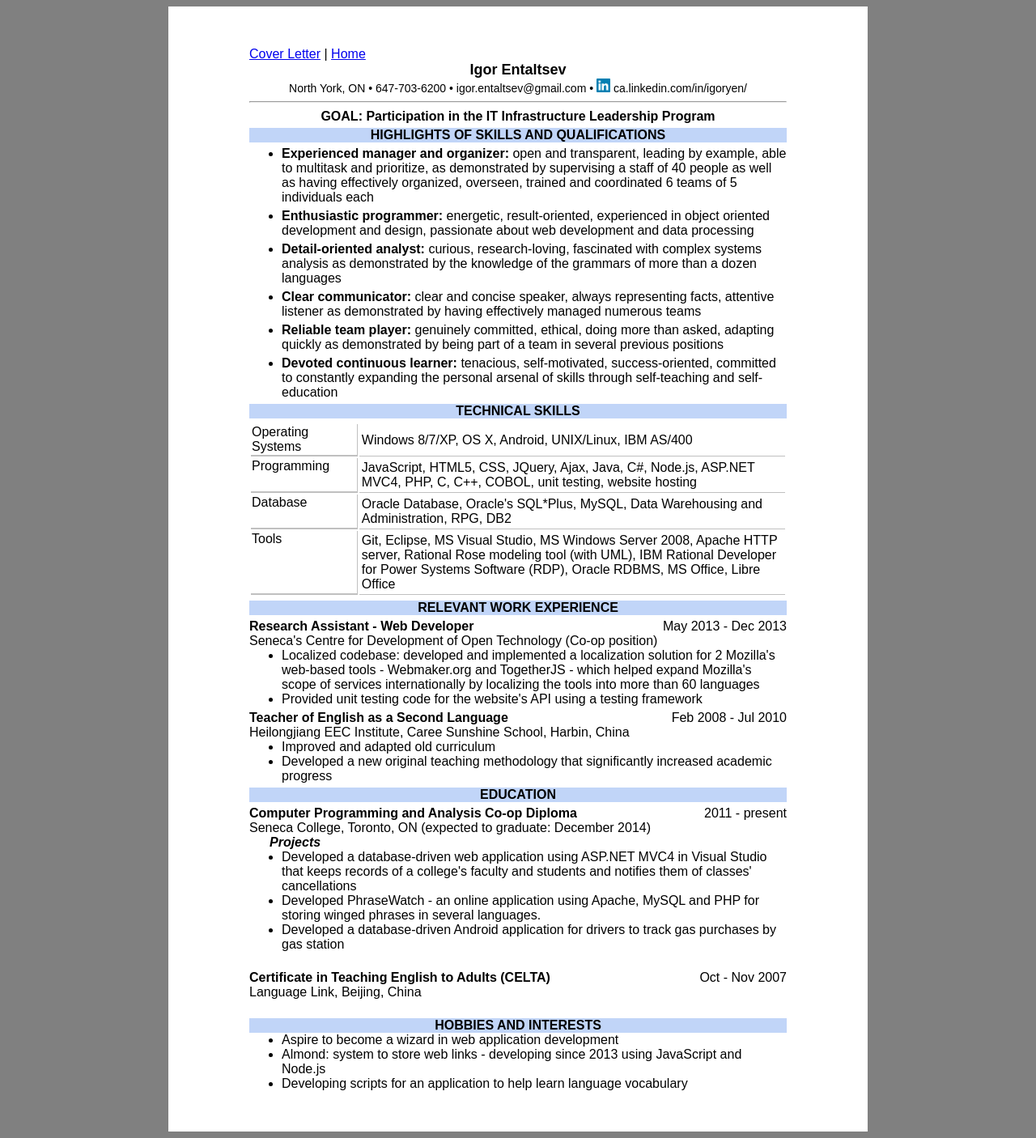
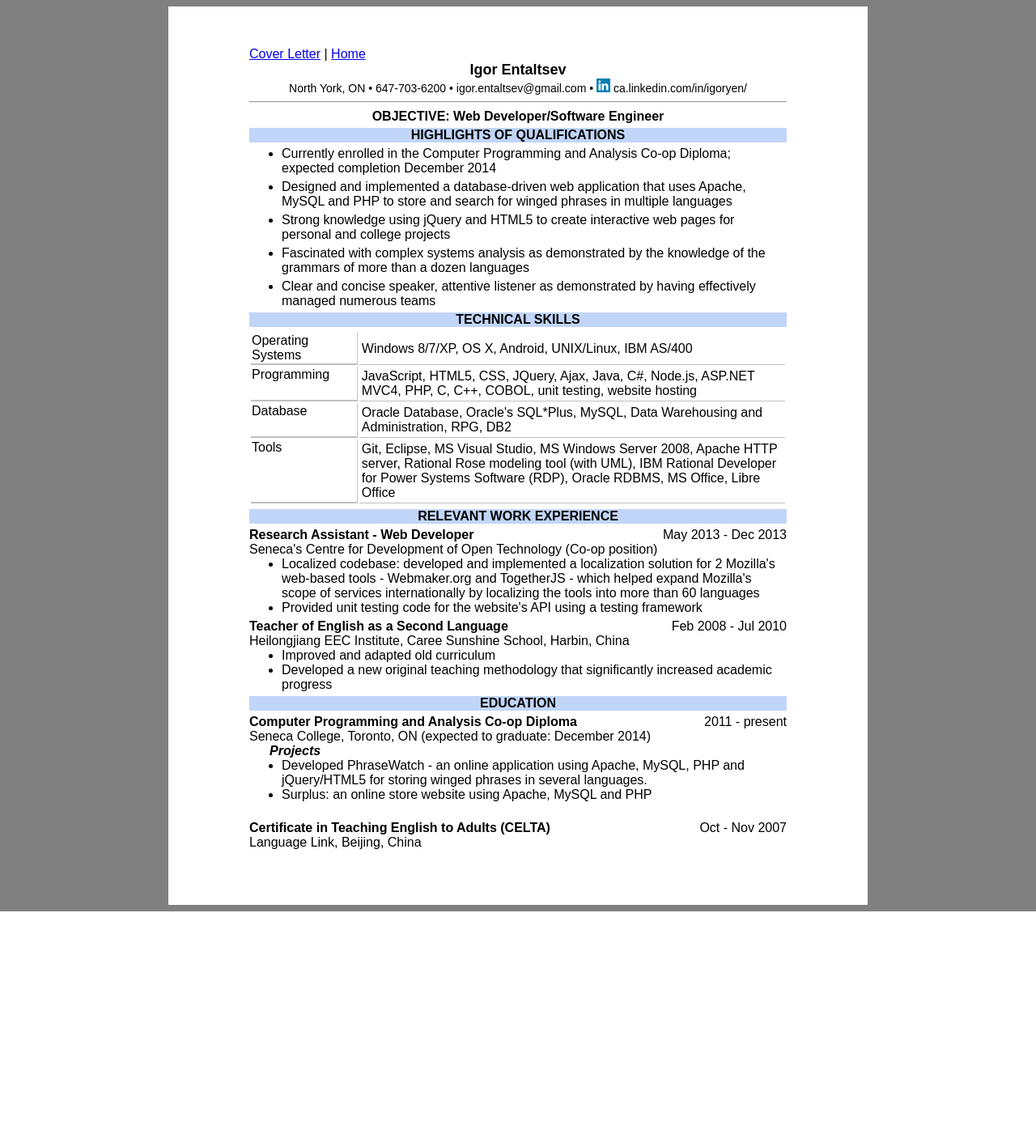
Before and after one commit to igoryen/feijoa, a PHP site: page /resume/index.php in a window 1280 px wide. Shown: the whole page at 81% size. After the commit the page ends 1126 px from the top, so only its background shows below. Run offline with PHP 8.4, Linux system fonts and the light colour scheme.

Commit message:
issue#3 - Palomino resume

```diff
--- a/resume/education/edu_seneca_prj.inc
+++ b/resume/education/edu_seneca_prj.inc
@@ -3,10 +3,10 @@
   <ul>
 
 <?php
-    asp_net();
+    //asp_net();
     phrase_watch();
-    android();
-    // surplus();
+    //android();
+    surplus();
     // mama_pizza();
     // sencon();
 ?>
--- a/resume/index.php
+++ b/resume/index.php
@@ -23,7 +23,7 @@ include("../string_lib/resume_stringlib.php");
         include ("./education/education.inc");
         // include ("./other/achievements.inc");
         // include ("./other/volunteer.inc");
-        include ("./other/interests.inc");
+        //include ("./other/interests.inc");
 ?>
 
     </div>
--- a/resume/qualifications/highlights.inc
+++ b/resume/qualifications/highlights.inc
@@ -1,7 +1,9 @@
-<div  class="bar">HIGHLIGHTS OF SKILLS AND QUALIFICATIONS</div>
+<div  class="bar">HIGHLIGHTS OF QUALIFICATIONS</div>
 <div class="highlights">
   <ul>
     <?php
+
+    /*---------------------------------------------
     // CANTIRE IT Infrastructure Leadership Program
     manager();
     programmer();
@@ -16,6 +18,7 @@
     // editor();
     learner();
     // translator();
+    -----------------------------*/
     /*---------------------------
     // SyncBASE
     programmer(); //
@@ -33,22 +36,27 @@
     communicator();
     // translator();
     -------------------------------*/
-    /*---------------------------
+
     // PALOMINO - 141003
-    programmer();
+    seneca_student();
+    software_developer();
+    web_designer();
+    analyst2();
+    communicator2();
+    // programmer();
     // manager();
     // organizer();
-    analyst();
-    strategist();
-    communicator();
+    // analyst();
+    // strategist();
+    // communicator();
     // problem_solver();
-    team_player();
+    // team_player();
     // listener();
-    multicultural();
+    // multicultural();
     // editor();
     // learner();
     // translator();
-    -------------------*/
+
     /*------------------
     // 141003fr IBM
     programmer();
--- a/string_lib/resume_stringlib.php
+++ b/string_lib/resume_stringlib.php
@@ -35,13 +35,13 @@
 // OBJECTIVE STATEMENT
 //==========================================================================
   function objective(){
-    $x = "GOAL: Participation in the IT Infrastructure Leadership Program";
-    //$x = "OBJECTIVE: Software Developer";
+    // $x = "GOAL: Participation in the IT Infrastructure Leadership Program";
+    // $x = "OBJECTIVE: Software Developer";
     // $x = "Objective: to obtain a retail position";
     // $x = "CAREER GOAL: WEB DEVELOPER";
     // $x = "OBJECTIVE: CANADIAN TIRE STORE TEAM MEMBER";
     // $x = "OBJECTIVE: Entry-Level Business Consultant/ IT Specialist"; // IBM - Nova Scotia
-    // $x = "OBJECTIVE: Web Developer/Software Engineer";
+    $x = "OBJECTIVE: Web Developer/Software Engineer";
     print $x;
   }
 
@@ -51,6 +51,15 @@
   /*
   http://www.businessbee.com/resources/sales/5-traits-good-data-analyst/
   */
+
+
+  // •
+  // •
+  // • ..
+  // • Fascinated with complex systems analysis as demonstrated by the knowledge of the grammars of more than a dozen languages
+  // • Clear and concise speaker; attentive listener as demonstrated by having effectively managed numerous teams
+
+
   function analyst(){
     $adj = "Detail-oriented ";
     $skill= "analyst: ";
@@ -58,11 +67,21 @@
     print "<li>" . "<b>" . $adj . $skill . "</b>" .  $expl . "</li>";
   }
 
+  function analyst2(){
+    $x = "Fascinated with complex systems analysis as demonstrated by the knowledge of the grammars of more than a dozen languages";
+    print "<li>" . $x . "</li>";
+  }
+
   function communicator(){
     $adj = "Clear ";
     $skill= "communicator: ";
     $expl = "clear and concise speaker, always representing facts, attentive listener as demonstrated by having effectively managed numerous teams";
     print "<li>" . "<b>" . $adj . $skill . "</b>" .  $expl . "</li>";
+  }
+
+  function communicator2(){
+    $x = "Clear and concise speaker, attentive listener as demonstrated by having effectively managed numerous teams";
+    print "<li>" . $x. "</li>";
   }
 
   function editor(){
@@ -94,6 +113,7 @@
     print "<li>" . "<b>" . $adj . $skill . "</b>" .  $expl . "</li>";
 
   }
+
   function manager(){
     $adj = "Experienced ";
     $skill= "manager and organizer: ";
@@ -147,6 +167,18 @@
 
     print "<li title=\" $title\">" . "<b>" . $adj . $skill . "</b>" .  $expl . "</li>";
   }
+
+  // used for Palomino 141005
+  function seneca_student(){
+    $x = "Currently enrolled in the Computer Programming and Analysis Co-op Diploma; expected completion December 2014";
+    print "<li>" . $x . "</li>";
+  }
+  // used for Palomino 141005
+  function software_developer(){
+    $x = "Designed and implemented a database-driven web application that uses Apache, MySQL and PHP to store and search for winged phrases in multiple languages";
+    print "<li>" . $x . "</li>";
+  }
+
   //http://www.inc.com/paul-schoemaker/6-habits-of-strategic-thinkers.html
   function strategist(){
     $adj = "Advancing ";
@@ -182,6 +214,12 @@
     $skill= "translator: ";
     $expl = "made quality language translations of numerous written and video works";
     print "<li>" . "<b>" . $adj . $skill . "</b>" .  $expl . "</li>";
+  }
+
+  // for Palomino 141005
+  function web_designer(){
+    $x = "Strong knowledge using jQuery and HTML5 to create interactive web pages for personal and college projects";
+    print "<li>" . $x . "</li>";
   }
 
   //=== CUSTOMIZED AGGREGATES =======================================
@@ -378,7 +416,7 @@
   // education: Seneca projects
 
     function phrase_watch(){
-      $x = "Developed PhraseWatch - an online application using Apache, MySQL and PHP for storing winged phrases in several languages.";
+      $x = "Developed PhraseWatch - an online application using Apache, MySQL, PHP and jQuery/HTML5 for storing winged phrases in several languages.";
       print "<li>" . $x . "</li>";
     }
     function asp_net(){
```
